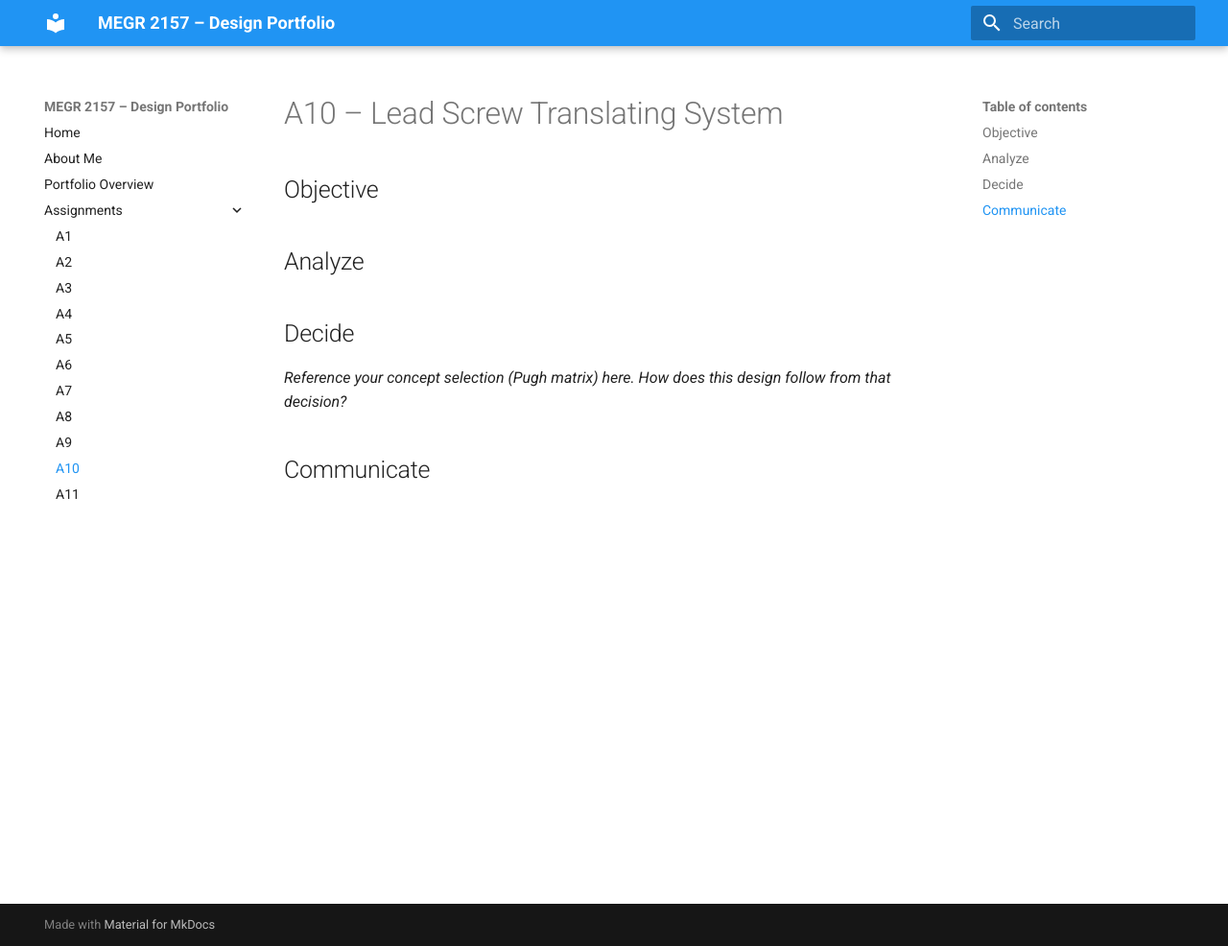
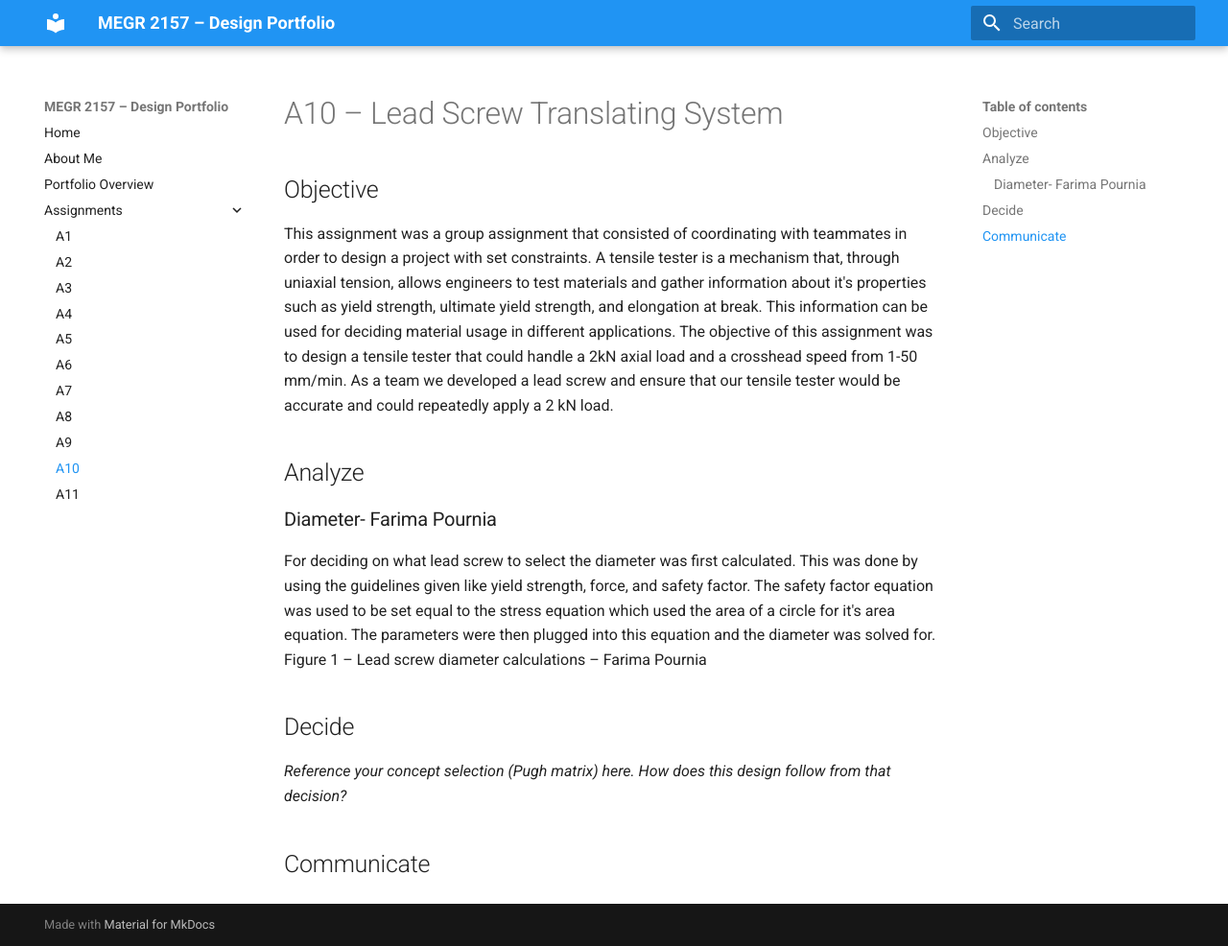
Before and after one commit to rsmith367-ux/design-projects-portfolio, an MkDocs documentation site: the page built from docs/assignments/A10/index.md, in a window 1280 px wide and 986 px high. Shown: the whole window at 96% size. Built offline with MkDocs 1.6.1 and Material for MkDocs 9.7.7, drawn with Linux system fonts in a browser that asks for light colours.

Commit message:
Enhance assignment details for A10 project
Expanded the objective and analysis sections of the assignment to provide more context on the tensile tester design and lead screw diameter calculations.

```diff
--- a/docs/assignments/A10/index.md
+++ b/docs/assignments/A10/index.md
@@ -2,8 +2,13 @@
 
 ## Objective
 
+This assignment was a group assignment that consisted of coordinating with teammates in order to design a project with set constraints. A tensile tester is a mechanism that, through uniaxial tension, allows engineers to test materials and gather information about it's properties such as yield strength, ultimate yield strength, and elongation at break. This information can be used for deciding material usage in different applications. The objective of this assignment was to design a tensile tester that could handle a 2kN axial load and a crosshead speed from 1-50 mm/min. As a team we developed a lead screw and ensure that our tensile tester would be accurate and could repeatedly apply a 2 kN load.
 
 ## Analyze
+
+### Diameter- Farima Pournia
+For deciding on what lead screw to select the diameter was first calculated. This was done by using the guidelines given like yield strength, force, and safety factor. The safety factor equation was used to be set equal to the stress equation which used the area of a circle for it's area equation. The parameters were then plugged into this equation and the diameter was solved for.
+Figure 1 – Lead screw diameter calculations – Farima Pournia
 
 
 ## Decide
```
